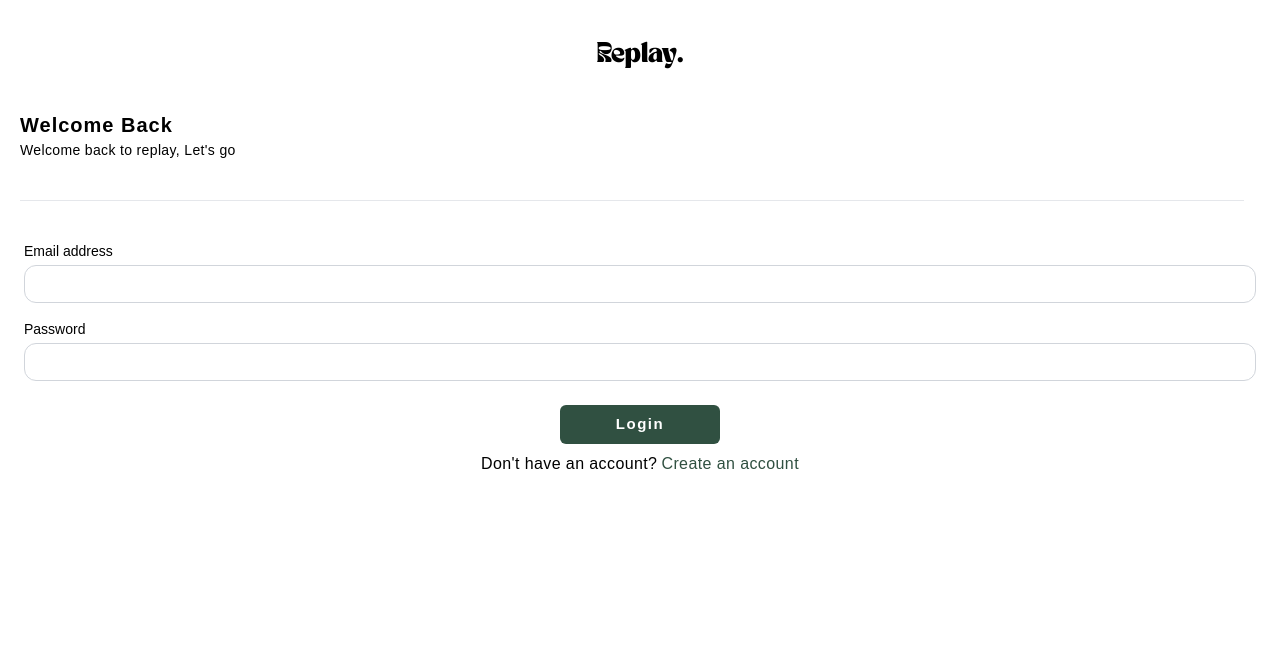
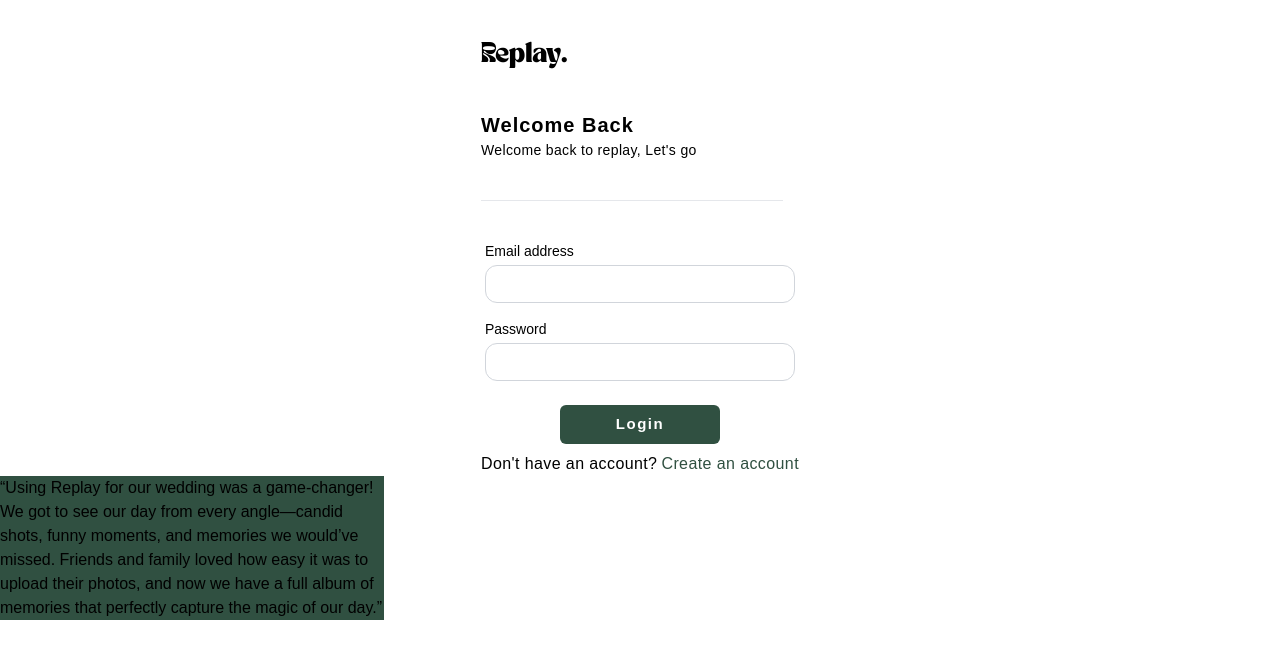
Before and after one commit to taiwoajasa245/Replay, a Next.js app: page /login in a window 1280 px wide. Shown: the top 658 px of the page. Built offline with nearby package versions, Linux system fonts and the light colour scheme; a web font is replaced by a local one.

Commit message:
first commit

```diff
--- a/src/app/dashboard/page.tsx
+++ b/src/app/dashboard/page.tsx
@@ -40,7 +40,7 @@ export default function Dashboard() {
             </div>
             <div className="divide-y divide-gray-200">
               <div className="py-8 text-base leading-6 space-y-4 text-gray-700 sm:text-lg sm:leading-7">
-                <p>You are logged in as: {session?.user?.email}</p>
+                <p>You are logged in as: {session?.user?.name}</p>
                 <button
                   onClick={() => signOut({ callbackUrl: "/" })}
                   className="bg-red-500 hover:bg-red-700 text-white font-bold py-2 px-4 rounded"
--- a/src/app/login/page.tsx
+++ b/src/app/login/page.tsx
@@ -1,13 +1,17 @@
 import LoginForm from "@/components/auth/LoginForm";
+import Review from "@/components/common/Reviews";
 import Link from "next/link";
 import React from "react";
 
 export default function Login() {
   return (
-    <div className="w-full">
-      <div className="mx-5">
+
+
+    <div>
+          <div className="w-full md:flex md:justify-evenly  ">
+      <div className="mx-5 ">
         <div>
-          <p className="font-TAN_NIMBUS text-center my-10 text-[20px]">
+          <p className="font-TAN_NIMBUS text-center my-10 text-[20px] md:text-start ">
             <Link href="/">Replay.</Link>
           </p>
         </div>
@@ -31,5 +35,10 @@ export default function Login() {
         </div>
       </div>
     </div>
+      <div className="hidden md:flex">
+        <Review text="“Using Replay for our wedding was a game-changer! We got to see our day from every angle—candid shots, funny moments, and memories we would’ve missed. Friends and family loved how easy it was to upload their photos, and now we have a full album of memories that perfectly capture the magic of our day.”" />
+      </div>
+    </div>
+
   );
 }
--- /dev/null
+++ b/src/app/signup/layout.tsx
@@ -0,0 +1,21 @@
+import type { Metadata } from "next";
+
+export const metadata: Metadata = {
+  title: "Replay | Signup ",
+  description: " Signup to Replay ",
+  icons: {
+    icon: "/Logo.svg",
+  },
+};
+
+export default function SignupLayout({
+  children,
+}: Readonly<{
+  children: React.ReactNode;
+}>) {
+  return (
+    <main lang="en">
+      <div>{children}</div>
+    </main>
+  );
+}
--- a/src/components/auth/SignUpForm.tsx
+++ b/src/components/auth/SignUpForm.tsx
@@ -27,7 +27,7 @@ export default function SignupForm() {
       return;
     }
 
-    // Prepare form data
+    //  form data
     const formData = new FormData();
     formData.append("firstName", firstName);
     formData.append("lastName", lastName);
--- /dev/null
+++ b/src/components/common/Reviews.tsx
@@ -0,0 +1,17 @@
+import Link from "next/link";
+
+interface ReviewProps {
+  text: string;
+}
+
+const Review: React.FC<ReviewProps> = ({
+  text,
+}) => {
+  return (
+    <div className="h- w-96  bg-[#305041] ">
+        {text}
+    </div>
+  );
+};
+
+export default Review;
```
